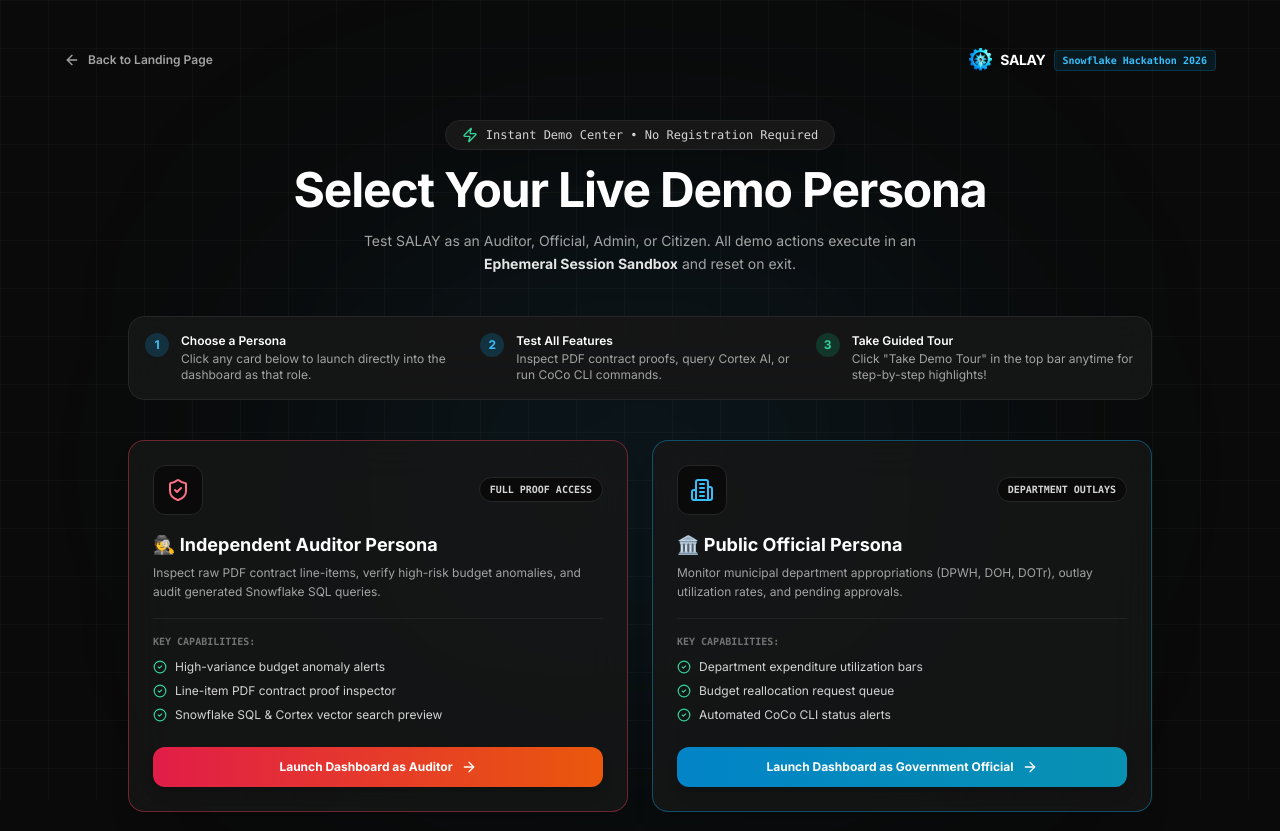
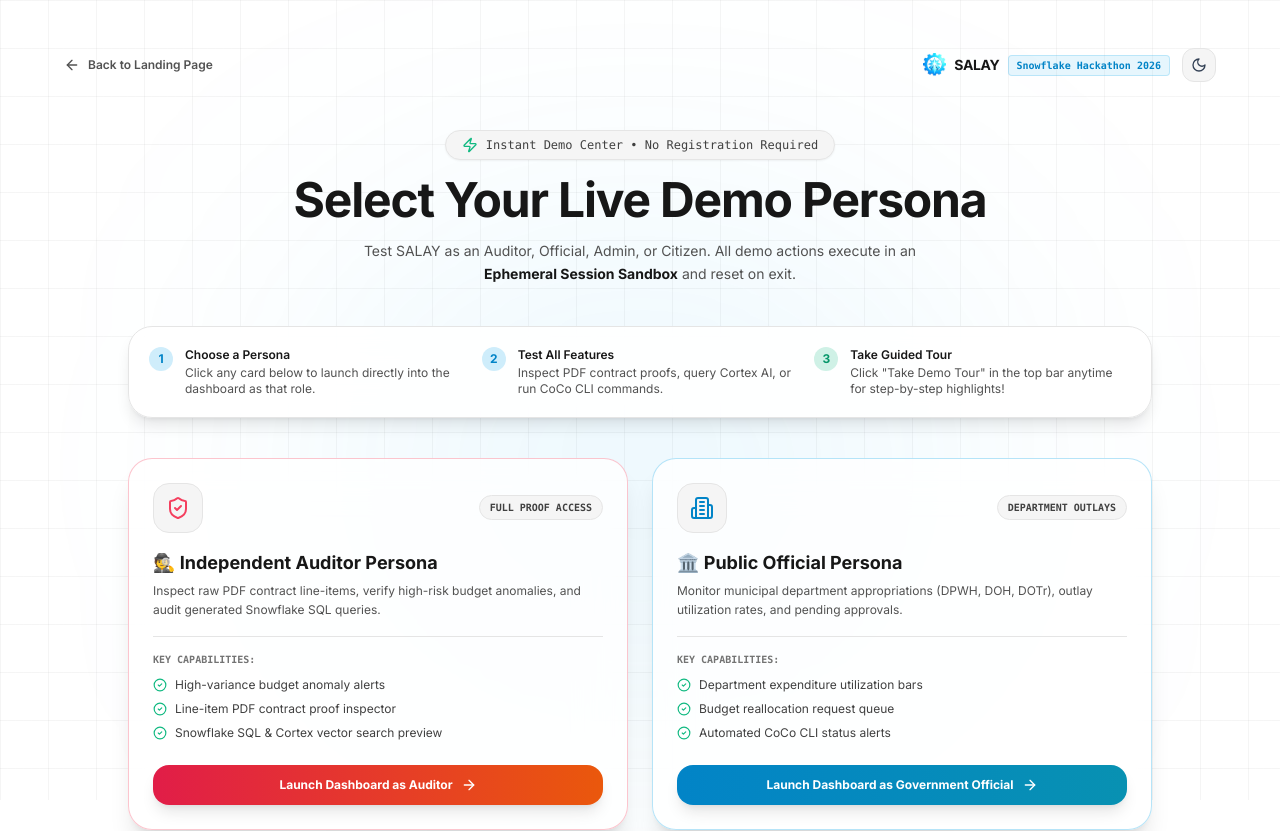
Before and after one commit to zneright/salay, a React (Vite) app in the folder frontend/: page /demo in a window 1280 px wide. Shown: the top 831 px of the page. Built offline with nearby package versions, Linux system fonts and the light colour scheme; no server answers.

Commit message:
fix: system-wide light mode & dark mode support across Login, AuthLayout, JudgeRolePicker, and CoCoAgentWorkspace

```diff
--- a/frontend/src/layouts/AuthLayout.tsx
+++ b/frontend/src/layouts/AuthLayout.tsx
@@ -1,38 +1,74 @@
-import React from 'react';
+import React, { useState, useEffect } from 'react';
 import { Link } from 'react-router-dom';
-import { ArrowLeft } from 'lucide-react';
+import { ArrowLeft, Sun, Moon } from 'lucide-react';
 
 export const AuthLayout: React.FC<{ children: React.ReactNode }> = ({ children }) => {
+  const [theme, setTheme] = useState<'dark' | 'light'>('dark');
+
+  useEffect(() => {
+    const saved = localStorage.getItem('salay_theme');
+    const isDark = saved === 'dark' || (!saved && window.matchMedia('(prefers-color-scheme: dark)').matches);
+    if (isDark) {
+      setTheme('dark');
+      document.documentElement.classList.add('dark');
+    } else {
+      setTheme('light');
+      document.documentElement.classList.remove('dark');
+    }
+  }, []);
+
+  const toggleTheme = () => {
+    if (theme === 'dark') {
+      setTheme('light');
+      localStorage.setItem('salay_theme', 'light');
+      document.documentElement.classList.remove('dark');
+    } else {
+      setTheme('dark');
+      localStorage.setItem('salay_theme', 'dark');
+      document.documentElement.classList.add('dark');
+    }
+  };
+
   return (
-    <div className="min-h-screen flex flex-col items-center justify-center bg-background px-4 py-12 relative overflow-hidden text-foreground">
+    <div className="min-h-screen flex flex-col items-center justify-center bg-slate-50 text-slate-900 dark:bg-neutral-950 dark:text-neutral-100 px-4 py-12 relative overflow-hidden transition-colors duration-300">
       {/* Background CSS visual glowing mesh */}
-      <div className="absolute inset-0 bg-[linear-gradient(to_right,#1f1f1f_1px,transparent_1px),linear-gradient(to_bottom,#1f1f1f_1px,transparent_1px)] bg-[size:4rem_4rem] [mask-image:radial-gradient(ellipse_60%_50%_at_50%_0%,#000_70%,transparent_100%)] opacity-30 pointer-events-none" />
+      <div className="absolute inset-0 bg-[linear-gradient(to_right,rgba(128,128,128,0.08)_1px,transparent_1px),linear-gradient(to_bottom,rgba(128,128,128,0.08)_1px,transparent_1px)] dark:bg-[linear-gradient(to_right,rgba(255,255,255,0.03)_1px,transparent_1px),linear-gradient(to_bottom,rgba(255,255,255,0.03)_1px,transparent_1px)] bg-[size:4rem_4rem] opacity-50 pointer-events-none" />
 
       <div className="w-full max-w-md space-y-6 relative z-10">
-        {/* Top Back Navigation Link */}
+        {/* Top Navigation Bar with Back Link & Sun/Moon Theme Toggle */}
         <div className="flex items-center justify-between">
           <Link
             to="/"
-            className="inline-flex items-center gap-1.5 text-xs font-semibold text-neutral-500 hover:text-sky-500 transition-colors"
+            className="inline-flex items-center gap-1.5 text-xs font-semibold text-neutral-600 dark:text-neutral-400 hover:text-sky-600 dark:hover:text-sky-400 transition-colors"
           >
             <ArrowLeft className="w-4 h-4" />
             <span>Back to Landing Page</span>
           </Link>
+
+          <button
+            onClick={toggleTheme}
+            className="p-2 rounded-xl bg-white dark:bg-neutral-900 border border-neutral-200 dark:border-neutral-800 text-neutral-700 dark:text-neutral-300 hover:bg-neutral-100 dark:hover:bg-neutral-800 transition-all shadow-sm"
+            title="Toggle Light/Dark Theme"
+          >
+            {theme === 'dark' ? <Sun className="w-4 h-4 text-amber-400" /> : <Moon className="w-4 h-4 text-slate-700" />}
+          </button>
         </div>
 
         {/* Logo Card Header */}
         <div className="flex flex-col items-center text-center space-y-2">
-          <Link to="/" className="p-3 bg-neutral-900 border border-neutral-800 rounded-xl shadow-inner hover:scale-105 transition-transform">
+          <Link to="/" className="p-3 bg-white dark:bg-neutral-900 border border-neutral-200 dark:border-neutral-800 rounded-2xl shadow-md hover:scale-105 transition-transform">
             <img src="/logo.png" alt="SALAY Logo" className="w-12 h-12 object-contain" />
           </Link>
           <Link to="/">
-            <h2 className="text-xl font-bold tracking-tight hover:text-sky-400 transition-colors">SALAY Engine Gateway</h2>
+            <h2 className="text-xl font-bold tracking-tight text-neutral-900 dark:text-white hover:text-sky-600 dark:hover:text-sky-400 transition-colors">
+              SALAY Engine Gateway
+            </h2>
           </Link>
-          <p className="text-xs text-neutral-500">Democratizing Civic Budgets and Projects Records</p>
+          <p className="text-xs text-neutral-600 dark:text-neutral-400">Democratizing Civic Budgets and Projects Records</p>
         </div>
 
         {/* Card Body */}
-        <div className="bg-neutral-950/70 border border-neutral-900 rounded-xl p-8 backdrop-blur-sm shadow-2xl">
+        <div className="bg-white/90 dark:bg-neutral-900/80 border border-neutral-200 dark:border-neutral-800 rounded-3xl p-8 backdrop-blur-xl shadow-2xl text-neutral-900 dark:text-neutral-100">
           {children}
         </div>
       </div>
--- a/frontend/src/pages/CoCoAgentWorkspace.tsx
+++ b/frontend/src/pages/CoCoAgentWorkspace.tsx
@@ -40,7 +40,7 @@ export const CoCoAgentWorkspace: React.FC = () => {
   };
 
   return (
-    <div className="min-h-screen bg-slate-950 text-slate-100 p-6 space-y-8 max-w-7xl mx-auto">
+    <div className="min-h-screen bg-slate-900 text-slate-100 p-4 sm:p-6 space-y-8 max-w-7xl mx-auto w-full overflow-x-hidden">
 
       {/* Header Banner */}
       <div className="flex flex-col md:flex-row md:items-center justify-between gap-4 border-b border-slate-800/80 pb-6">
--- a/frontend/src/pages/JudgeRolePicker.tsx
+++ b/frontend/src/pages/JudgeRolePicker.tsx
@@ -1,4 +1,4 @@
-import React from 'react';
+import React, { useState, useEffect } from 'react';
 import { useNavigate, Link } from 'react-router-dom';
 import { useAuth } from '../providers/AuthProvider';
 import { UserProfile } from '../services/auth';
@@ -10,13 +10,40 @@ import {
   ArrowRight,
   ArrowLeft,
   CheckCircle2,
-  Zap
+  Zap,
+  Sun,
+  Moon
 } from 'lucide-react';
 import { showToast } from '../components/ui/Toast';
 
 export const JudgeRolePicker: React.FC = () => {
   const { loginAsDemo } = useAuth();
   const navigate = useNavigate();
+  const [theme, setTheme] = useState<'dark' | 'light'>('dark');
+
+  useEffect(() => {
+    const saved = localStorage.getItem('salay_theme');
+    const isDark = saved === 'dark' || (!saved && window.matchMedia('(prefers-color-scheme: dark)').matches);
+    if (isDark) {
+      setTheme('dark');
+      document.documentElement.classList.add('dark');
+    } else {
+      setTheme('light');
+      document.documentElement.classList.remove('dark');
+    }
+  }, []);
+
+  const toggleTheme = () => {
+    if (theme === 'dark') {
+      setTheme('light');
+      localStorage.setItem('salay_theme', 'light');
+      document.documentElement.classList.remove('dark');
+    } else {
+      setTheme('dark');
+      localStorage.setItem('salay_theme', 'dark');
+      document.documentElement.classList.add('dark');
+    }
+  };
 
   const handleSelectRole = (role: UserProfile['role']) => {
     loginAsDemo(role);
@@ -29,7 +56,7 @@ export const JudgeRolePicker: React.FC = () => {
       role: 'Auditor' as const,
       badge: 'Full Proof Access',
       icon: ShieldCheck,
-      color: 'from-rose-500/20 to-orange-500/20 border-rose-500/40 text-rose-400',
+      color: 'from-rose-500/10 via-amber-500/5 to-transparent border-rose-500/30 text-rose-500 dark:text-rose-400',
       btnBg: 'bg-gradient-to-r from-rose-600 to-orange-600 hover:from-rose-500 hover:to-orange-500',
       title: '🕵️ Independent Auditor Persona',
       desc: 'Inspect raw PDF contract line-items, verify high-risk budget anomalies, and audit generated Snowflake SQL queries.',
@@ -43,7 +70,7 @@ export const JudgeRolePicker: React.FC = () => {
       role: 'Government Official' as const,
       badge: 'Department Outlays',
       icon: Building2,
-      color: 'from-sky-500/20 to-cyan-500/20 border-sky-500/40 text-sky-400',
+      color: 'from-sky-500/10 via-cyan-500/5 to-transparent border-sky-500/30 text-sky-600 dark:text-sky-400',
       btnBg: 'bg-gradient-to-r from-sky-600 to-cyan-600 hover:from-sky-500 hover:to-cyan-500',
       title: '🏛️ Public Official Persona',
       desc: 'Monitor municipal department appropriations (DPWH, DOH, DOTr), outlay utilization rates, and pending approvals.',
@@ -57,7 +84,7 @@ export const JudgeRolePicker: React.FC = () => {
       role: 'Administrator' as const,
       badge: 'Full System Control',
       icon: Terminal,
-      color: 'from-amber-500/20 to-yellow-500/20 border-amber-500/40 text-amber-400',
+      color: 'from-amber-500/10 via-yellow-500/5 to-transparent border-amber-500/30 text-amber-600 dark:text-amber-400',
       btnBg: 'bg-gradient-to-r from-amber-600 to-yellow-600 hover:from-amber-500 hover:to-yellow-500 text-slate-950 font-bold',
       title: '⚡ System Administrator Persona',
       desc: 'Execute CoCo CLI Agent commands, monitor Snowflake DB schemas (`CIVIC_TRANSPARENCY_DB`), and view live pipeline logs.',
@@ -71,7 +98,7 @@ export const JudgeRolePicker: React.FC = () => {
       role: 'Citizen' as const,
       badge: 'Public View',
       icon: Users,
-      color: 'from-emerald-500/20 to-teal-500/20 border-emerald-500/40 text-emerald-400',
+      color: 'from-emerald-500/10 via-teal-500/5 to-transparent border-emerald-500/30 text-emerald-600 dark:text-emerald-400',
       btnBg: 'bg-gradient-to-r from-emerald-600 to-teal-600 hover:from-emerald-500 hover:to-teal-500',
       title: '👤 Concerned Citizen Persona',
       desc: 'Browse public infrastructure projects, ask Cortex AI questions in plain English, and report local incidents.',
@@ -84,27 +111,37 @@ export const JudgeRolePicker: React.FC = () => {
   ];
 
   return (
-    <div className="min-h-screen bg-neutral-950 text-neutral-100 p-6 md:p-12 flex flex-col items-center justify-between font-sans selection:bg-sky-500 selection:text-white">
+    <div className="min-h-screen bg-white text-neutral-900 dark:bg-neutral-950 dark:text-neutral-100 p-6 md:p-12 flex flex-col items-center justify-between font-sans selection:bg-sky-500 selection:text-white transition-colors duration-300">
       {/* Background Glow */}
-      <div className="fixed inset-0 bg-[linear-gradient(to_right,rgba(255,255,255,0.03)_1px,transparent_1px),linear-gradient(to_bottom,rgba(255,255,255,0.03)_1px,transparent_1px)] bg-[size:3rem_3rem] pointer-events-none" />
+      <div className="fixed inset-0 bg-[linear-gradient(to_right,rgba(128,128,128,0.08)_1px,transparent_1px),linear-gradient(to_bottom,rgba(128,128,128,0.08)_1px,transparent_1px)] dark:bg-[linear-gradient(to_right,rgba(255,255,255,0.03)_1px,transparent_1px),linear-gradient(to_bottom,rgba(255,255,255,0.03)_1px,transparent_1px)] bg-[size:3rem_3rem] pointer-events-none" />
       <div className="fixed top-1/3 left-1/2 -translate-x-1/2 w-[600px] h-[400px] bg-sky-500/10 rounded-full blur-[140px] pointer-events-none" />
 
       {/* Top Header */}
       <div className="w-full max-w-6xl flex items-center justify-between z-10">
         <Link
           to="/"
-          className="inline-flex items-center gap-2 text-xs font-semibold text-neutral-400 hover:text-white transition-colors"
+          className="inline-flex items-center gap-2 text-xs font-semibold text-neutral-600 dark:text-neutral-400 hover:text-neutral-900 dark:hover:text-white transition-colors"
         >
           <ArrowLeft className="w-4 h-4" />
           <span>Back to Landing Page</span>
         </Link>
 
-        <div className="flex items-center space-x-2">
-          <img src="/logo.png" alt="SALAY Logo" className="w-6 h-6 object-contain" />
-          <span className="font-extrabold text-sm tracking-tight text-white">SALAY</span>
-          <span className="text-[10px] font-mono font-bold bg-sky-500/10 text-sky-400 border border-sky-500/20 px-2 py-0.5 rounded">
-            Snowflake Hackathon 2026
-          </span>
+        <div className="flex items-center space-x-3">
+          <div className="flex items-center space-x-2">
+            <img src="/logo.png" alt="SALAY Logo" className="w-6 h-6 object-contain" />
+            <span className="font-extrabold text-sm tracking-tight text-neutral-900 dark:text-white">SALAY</span>
+            <span className="text-[10px] font-mono font-bold bg-sky-500/10 text-sky-600 dark:text-sky-400 border border-sky-500/20 px-2 py-0.5 rounded">
+              Snowflake Hackathon 2026
+            </span>
+          </div>
+
+          <button
+            onClick={toggleTheme}
+            className="p-2 rounded-xl bg-neutral-100 dark:bg-neutral-900 border border-neutral-200 dark:border-neutral-800 text-neutral-700 dark:text-neutral-300 hover:bg-neutral-200 dark:hover:bg-neutral-800 transition-all"
+            title="Toggle Light/Dark Theme"
+          >
+            {theme === 'dark' ? <Sun className="w-4 h-4 text-amber-400" /> : <Moon className="w-4 h-4 text-slate-700" />}
+          </button>
         </div>
       </div>
 
@@ -112,41 +149,41 @@ export const JudgeRolePicker: React.FC = () => {
       <div className="w-full max-w-5xl my-12 space-y-10 z-10 text-center">
         {/* Title Block */}
         <div className="space-y-4 max-w-3xl mx-auto">
-          <div className="inline-flex items-center gap-2 px-4 py-1.5 bg-neutral-900 border border-neutral-800 rounded-full text-xs font-mono text-neutral-300 shadow-xl">
-            <Zap className="w-4 h-4 text-emerald-400" />
+          <div className="inline-flex items-center gap-2 px-4 py-1.5 bg-neutral-100 dark:bg-neutral-900 border border-neutral-200 dark:border-neutral-800 rounded-full text-xs font-mono text-neutral-700 dark:text-neutral-300 shadow-sm">
+            <Zap className="w-4 h-4 text-emerald-500" />
             <span>Instant Demo Center • No Registration Required</span>
           </div>
 
-          <h1 className="text-3xl sm:text-5xl font-extrabold tracking-tight text-white">
+          <h1 className="text-3xl sm:text-5xl font-extrabold tracking-tight text-neutral-900 dark:text-white">
             Select Your Live Demo Persona
           </h1>
 
-          <p className="text-sm text-neutral-400 max-w-xl mx-auto leading-relaxed">
-            Test SALAY as an Auditor, Official, Admin, or Citizen. All demo actions execute in an <strong className="text-neutral-200">Ephemeral Session Sandbox</strong> and reset on exit.
+          <p className="text-sm text-neutral-600 dark:text-neutral-400 max-w-xl mx-auto leading-relaxed">
+            Test SALAY as an Auditor, Official, Admin, or Citizen. All demo actions execute in an <strong className="text-neutral-900 dark:text-neutral-200">Ephemeral Session Sandbox</strong> and reset on exit.
           </p>
         </div>
 
         {/* 3-Step Demo Guide Banner */}
-        <div className="p-4 bg-neutral-900/90 border border-neutral-800 rounded-2xl text-left grid grid-cols-1 md:grid-cols-3 gap-4 text-xs backdrop-blur-xl">
+        <div className="p-5 bg-white/90 dark:bg-neutral-900/90 border border-neutral-200 dark:border-neutral-800 rounded-3xl text-left grid grid-cols-1 md:grid-cols-3 gap-4 text-xs backdrop-blur-xl shadow-lg">
           <div className="flex items-start space-x-3">
-            <div className="w-6 h-6 rounded-full bg-sky-500/20 text-sky-400 flex items-center justify-center font-bold text-xs shrink-0">1</div>
+            <div className="w-6 h-6 rounded-full bg-sky-500/20 text-sky-600 dark:text-sky-400 flex items-center justify-center font-bold text-xs shrink-0">1</div>
             <div>
-              <strong className="text-white block font-semibold mb-0.5">Choose a Persona</strong>
-              <span className="text-neutral-400">Click any card below to launch directly into the dashboard as that role.</span>
+              <strong className="text-neutral-900 dark:text-white block font-semibold mb-0.5">Choose a Persona</strong>
+              <span className="text-neutral-600 dark:text-neutral-400">Click any card below to launch directly into the dashboard as that role.</span>
             </div>
           </div>
           <div className="flex items-start space-x-3">
-            <div className="w-6 h-6 rounded-full bg-sky-500/20 text-sky-400 flex items-center justify-center font-bold text-xs shrink-0">2</div>
+            <div className="w-6 h-6 rounded-full bg-sky-500/20 text-sky-600 dark:text-sky-400 flex items-center justify-center font-bold text-xs shrink-0">2</div>
             <div>
-              <strong className="text-white block font-semibold mb-0.5">Test All Features</strong>
-              <span className="text-neutral-400">Inspect PDF contract proofs, query Cortex AI, or run CoCo CLI commands.</span>
+              <strong className="text-neutral-900 dark:text-white block font-semibold mb-0.5">Test All Features</strong>
+              <span className="text-neutral-600 dark:text-neutral-400">Inspect PDF contract proofs, query Cortex AI, or run CoCo CLI commands.</span>
             </div>
           </div>
           <div className="flex items-start space-x-3">
-            <div className="w-6 h-6 rounded-full bg-emerald-500/20 text-emerald-400 flex items-center justify-center font-bold text-xs shrink-0">3</div>
+            <div className="w-6 h-6 rounded-full bg-emerald-500/20 text-emerald-600 dark:text-emerald-400 flex items-center justify-center font-bold text-xs shrink-0">3</div>
             <div>
-              <strong className="text-white block font-semibold mb-0.5">Take Guided Tour</strong>
-              <span className="text-neutral-400">Click "Take Demo Tour" in the top bar anytime for step-by-step highlights!</span>
+              <strong className="text-neutral-900 dark:text-white block font-semibold mb-0.5">Take Guided Tour</strong>
+              <span className="text-neutral-600 dark:text-neutral-400">Click "Take Demo Tour" in the top bar anytime for step-by-step highlights!</span>
             </div>
           </div>
         </div>
@@ -158,28 +195,28 @@ export const JudgeRolePicker: React.FC = () => {
             return (
               <div
                 key={p.role}
-                className={`p-6 bg-neutral-900/80 border ${p.color} rounded-2xl shadow-xl flex flex-col justify-between space-y-6 hover:scale-[1.01] transition-all backdrop-blur-xl group`}
+                className={`p-6 bg-white/80 dark:bg-neutral-900/80 border ${p.color} rounded-3xl shadow-xl flex flex-col justify-between space-y-6 hover:scale-[1.01] transition-all backdrop-blur-xl group`}
               >
                 <div className="space-y-4">
                   <div className="flex items-center justify-between">
-                    <div className="p-3 bg-neutral-950 rounded-xl border border-neutral-800">
+                    <div className="p-3 bg-neutral-100 dark:bg-neutral-950 rounded-2xl border border-neutral-200 dark:border-neutral-800">
                       <Icon className="w-6 h-6" />
                     </div>
-                    <span className="text-[10px] font-mono font-bold uppercase px-2.5 py-1 rounded-full bg-neutral-950 border border-neutral-800 text-neutral-300">
+                    <span className="text-[10px] font-mono font-bold uppercase px-2.5 py-1 rounded-full bg-neutral-100 dark:bg-neutral-950 border border-neutral-200 dark:border-neutral-800 text-neutral-700 dark:text-neutral-300">
                       {p.badge}
                     </span>
                   </div>
 
                   <div>
-                    <h2 className="text-lg font-bold text-white group-hover:text-sky-400 transition-colors">{p.title}</h2>
-                    <p className="text-xs text-neutral-400 leading-relaxed mt-1">{p.desc}</p>
+                    <h2 className="text-lg font-bold text-neutral-900 dark:text-white group-hover:text-sky-600 dark:group-hover:text-sky-400 transition-colors">{p.title}</h2>
+                    <p className="text-xs text-neutral-600 dark:text-neutral-400 leading-relaxed mt-1">{p.desc}</p>
                   </div>
 
-                  <div className="space-y-2 pt-2 border-t border-neutral-800/80">
+                  <div className="space-y-2 pt-2 border-t border-neutral-200 dark:border-neutral-800/80">
                     <span className="text-[10px] font-mono text-neutral-500 uppercase font-bold">Key Capabilities:</span>
                     {p.features.map((feat, idx) => (
-                      <div key={idx} className="flex items-center space-x-2 text-xs text-neutral-300">
-                        <CheckCircle2 className="w-3.5 h-3.5 text-emerald-400 shrink-0" />
+                      <div key={idx} className="flex items-center space-x-2 text-xs text-neutral-700 dark:text-neutral-300">
+                        <CheckCircle2 className="w-3.5 h-3.5 text-emerald-500 shrink-0" />
                         <span>{feat}</span>
                       </div>
                     ))}
@@ -188,7 +225,7 @@ export const JudgeRolePicker: React.FC = () => {
 
                 <button
                   onClick={() => handleSelectRole(p.role)}
-                  className={`w-full py-3 px-4 text-xs font-bold rounded-xl text-white shadow-lg transition-all active:scale-95 flex items-center justify-center space-x-2 ${p.btnBg}`}
+                  className={`w-full py-3 px-4 text-xs font-bold rounded-2xl text-white shadow-lg transition-all active:scale-95 flex items-center justify-center space-x-2 ${p.btnBg}`}
                 >
                   <span>Launch Dashboard as {p.role}</span>
                   <ArrowRight className="w-4 h-4" />
@@ -200,7 +237,7 @@ export const JudgeRolePicker: React.FC = () => {
       </div>
 
       {/* Footer */}
-      <div className="w-full max-w-5xl text-center text-xs text-neutral-500 pt-6 border-t border-neutral-900 font-mono z-10 flex flex-col sm:flex-row items-center justify-between gap-2">
+      <div className="w-full max-w-5xl text-center text-xs text-neutral-500 pt-6 border-t border-neutral-200 dark:border-neutral-900 font-mono z-10 flex flex-col sm:flex-row items-center justify-between gap-2">
         <span>🔒 Ephemeral Demo Mode — Data is stored in memory and resets on session end.</span>
         <span>© 2026 SALAY. Snowflake Hackathon MVP.</span>
       </div>
```
Also changed, not shown: frontend/src/pages/Login.tsx (+8 -8 lines).
